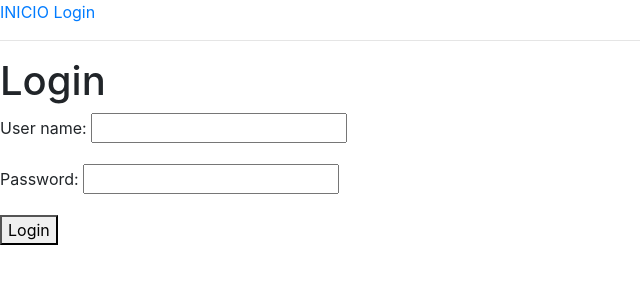
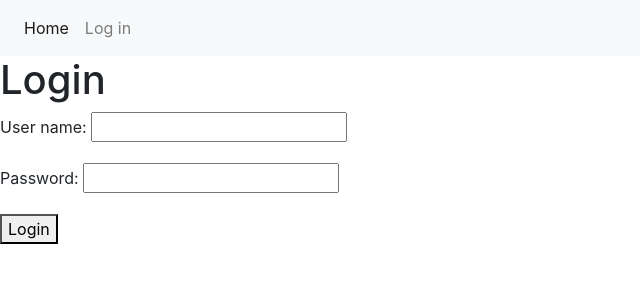
Before and after one commit to Alcaudon/wordPleaseBlogging, a Django app: page /login in a window 1280 px wide. Shown: the top 300 px of the page, without its empty margins (0-640 px from the left). Run offline with Django 3.2, Linux system fonts and the light colour scheme; some libraries are stand-ins or nearby versions.

Commit message:
Modificamos el archivo base.html para mejorar el aspecto de la navbar

```diff
--- a/wordplease/templates/base.html
+++ b/wordplease/templates/base.html
@@ -7,17 +7,31 @@
     <link rel="stylesheet" href="{% static "css/bootstrap.min.css" %}">
 </head>
 <body>
-    <div class="menu">
-        <a href="{% url 'home_page' %}">INICIO</a>
-        {%  if user.is_authenticated %}
-            <a href="{% url "my_posts_page" %}">My posts</a> |
-            <a href="{% url "create_post_page" %}">New movie</a> |
-            <a href="{% url "logout_page" %}">Logout</a>
-        {% else %}
-            <a href="{% url "login_page" %}">Login</a>
-        {% endif %}
-        <hr>
-    </div>
+    <nav class="navbar navbar-expand-lg navbar-light bg-light">
+        <div class="collapse navbar-collapse" id="navbarSupportedContent">
+            <ul class="navbar-nav mr-auto">
+                <li class="nav-item active">
+                    <a class="nav-link" href="{% url 'home_page' %}">Home <span class="sr-only">(current)</span></a>
+                </li>
+                {%  if user.is_authenticated %}
+                    <li class="nav-item">
+                        <a class="nav-link" href="{% url "my_posts_page" %}">My posts</a>
+                    </li>
+                    <li class="nav-item">
+                        <a class="nav-link" href="{% url "create_post_page" %}">New posts</a>
+                    </li>
+                    <li class="nav-item">
+                        <a class="nav-link" href="{% url "logout_page" %}">Log out</a>
+                    </li>
+                {% else %}
+                    <li class="nav-item">
+                        <a class="nav-link" href="{% url "login_page" %}">Log in</a>
+                    </li>
+                {% endif %}
+            </ul>
+        </div>
+    </nav>
+
     {%  block content %}WordPlease - Plataforma de blogging{%  endblock  %}
 </body>
 </html>
--- a/wordplease/views.py
+++ b/wordplease/views.py
@@ -10,7 +10,7 @@ from django.views.generic import ListView
 from wordplease.forms import PostForm
 from wordplease.models import Post
 
-@login_required
+
 def home(request):
     today = datetime.datetime.today()
     posts = Post.objects.all().filter(date__lt=today).order_by("-date")[:10]
```
Also changed, not shown: wordplease/templates/posts_list.html (+14 -5 lines).
